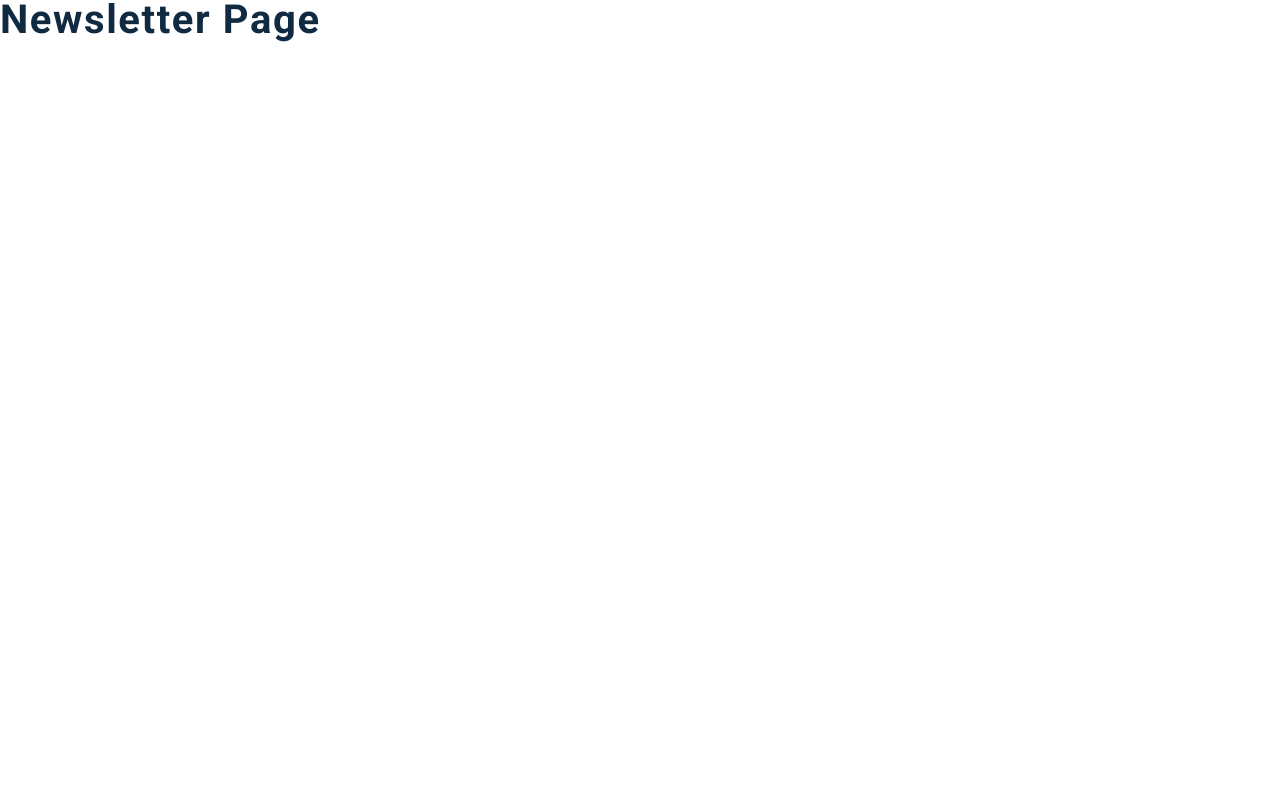
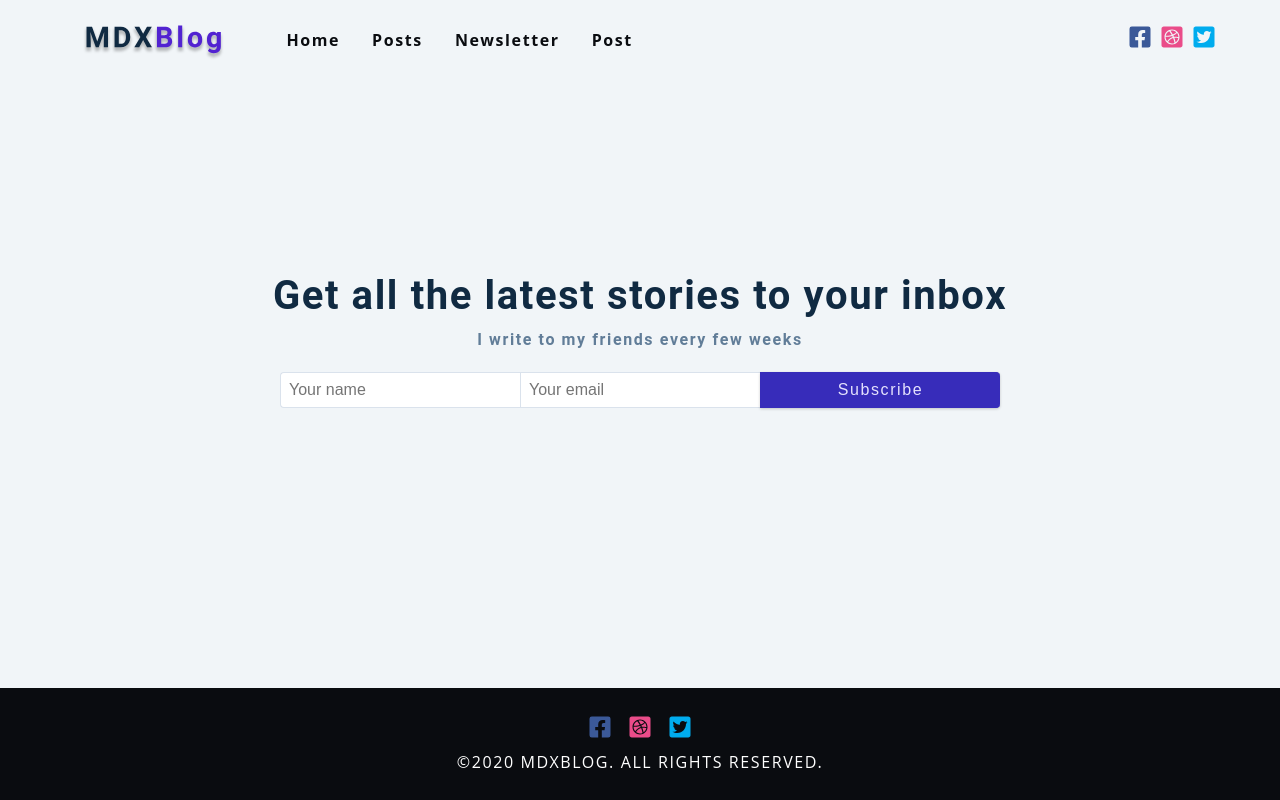
Before and after one commit to keremcanb/blog-app-gatsby-mdx, a Gatsby site: page /newsletter in a window 1280 px wide. Built offline with nearby package versions, Linux system fonts and the light colour scheme; Gatsby itself is replaced by a stand-in of ours.

Commit message:
newsletter

```diff
--- a/gatsby-config.js
+++ b/gatsby-config.js
@@ -31,20 +31,20 @@ module.exports = {
       options: {
         username: `gatsbyjs`
       }
-    },
-    {
-      resolve: `gatsby-plugin-prefetch-google-fonts`,
-      options: {
-        fonts: [
-          {
-            family: `Roboto`,
-            variants: [`400`, `500`, `700`]
-          },
-          {
-            family: `Open Sans`
-          }
-        ]
-      }
     }
+    // {
+    //   resolve: `gatsby-plugin-prefetch-google-fonts`,
+    //   options: {
+    //     fonts: [
+    //       {
+    //         family: `Roboto`,
+    //         variants: [`400`, `500`, `700`]
+    //       },
+    //       {
+    //         family: `Open Sans`
+    //       }
+    //     ]
+    //   }
+    // }
   ]
 };
--- a/src/pages/newsletter.js
+++ b/src/pages/newsletter.js
@@ -1,8 +1,45 @@
 import React from 'react';
 import Layout from '../components/Layout/Layout';
 
-const NewsLetter = () => {
-  return <h2>newsletter page</h2>;
-};
+const NewsLetter = () => (
+  <Layout>
+    <section className="newsletter-page">
+      <div className="page-center">
+        <h2>Get all the latest stories to your inbox</h2>
+        <h4>I write to my friends every few weeks</h4>
+
+        <form
+          className="contact-form"
+          name="contact"
+          method="post"
+          netlify-honeypot="bot-field"
+          data-netlify="true"
+          action="/success"
+        >
+          <input type="hidden" name="bot-field" />
+          <input type="hidden" name="form-name" value="contact" />
+
+          <input
+            type="text"
+            name="name"
+            placeholder="Your name"
+            className="form-control "
+          />
+
+          <input
+            type="email"
+            name="email"
+            className="form-control"
+            placeholder="Your email"
+          />
+
+          <button type="submit" className="btn form-control submit-btn">
+            subscribe
+          </button>
+        </form>
+      </div>
+    </section>
+  </Layout>
+);
 
 export default NewsLetter;
```
Also changed, not shown: src/pages/success.js (+13 -3 lines).
